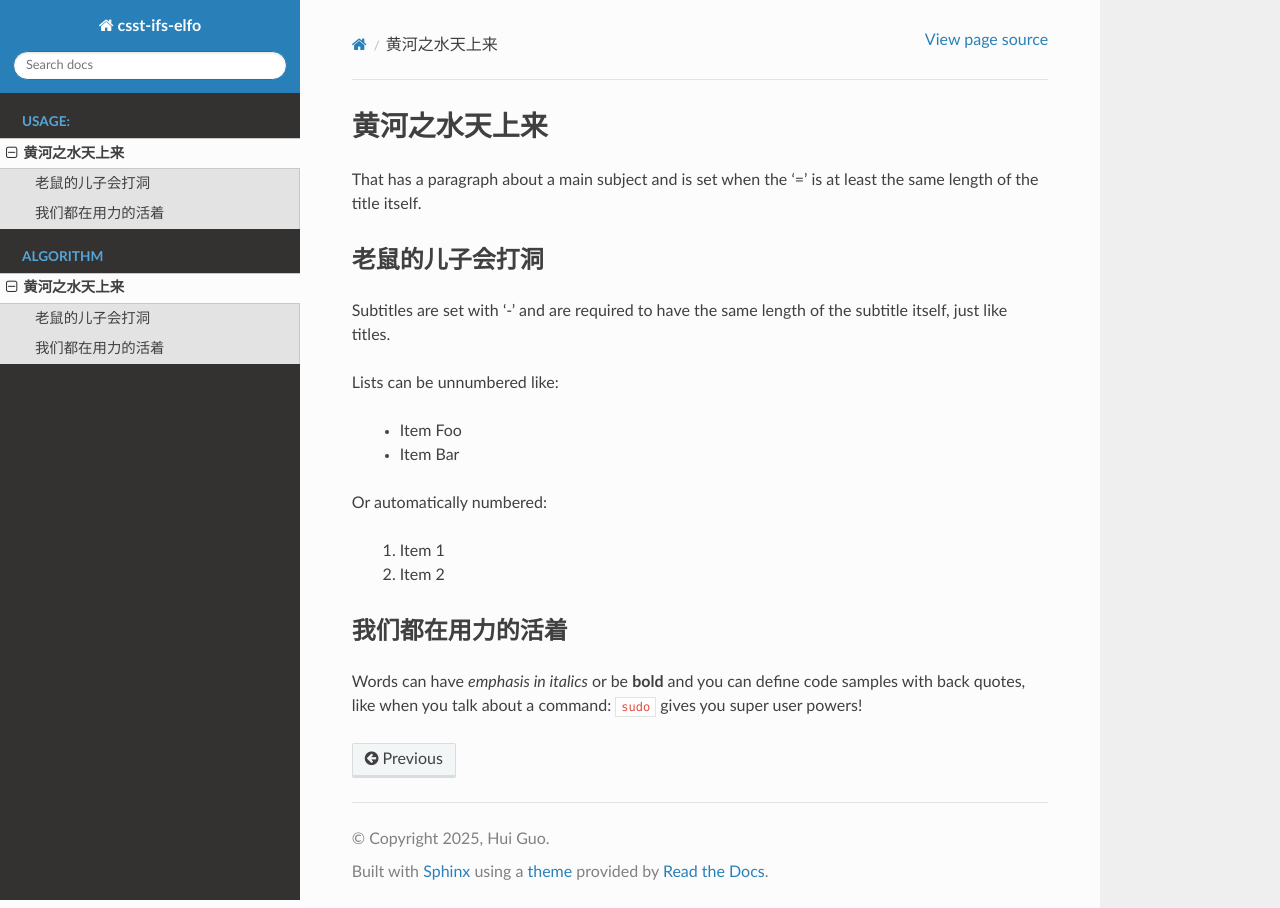
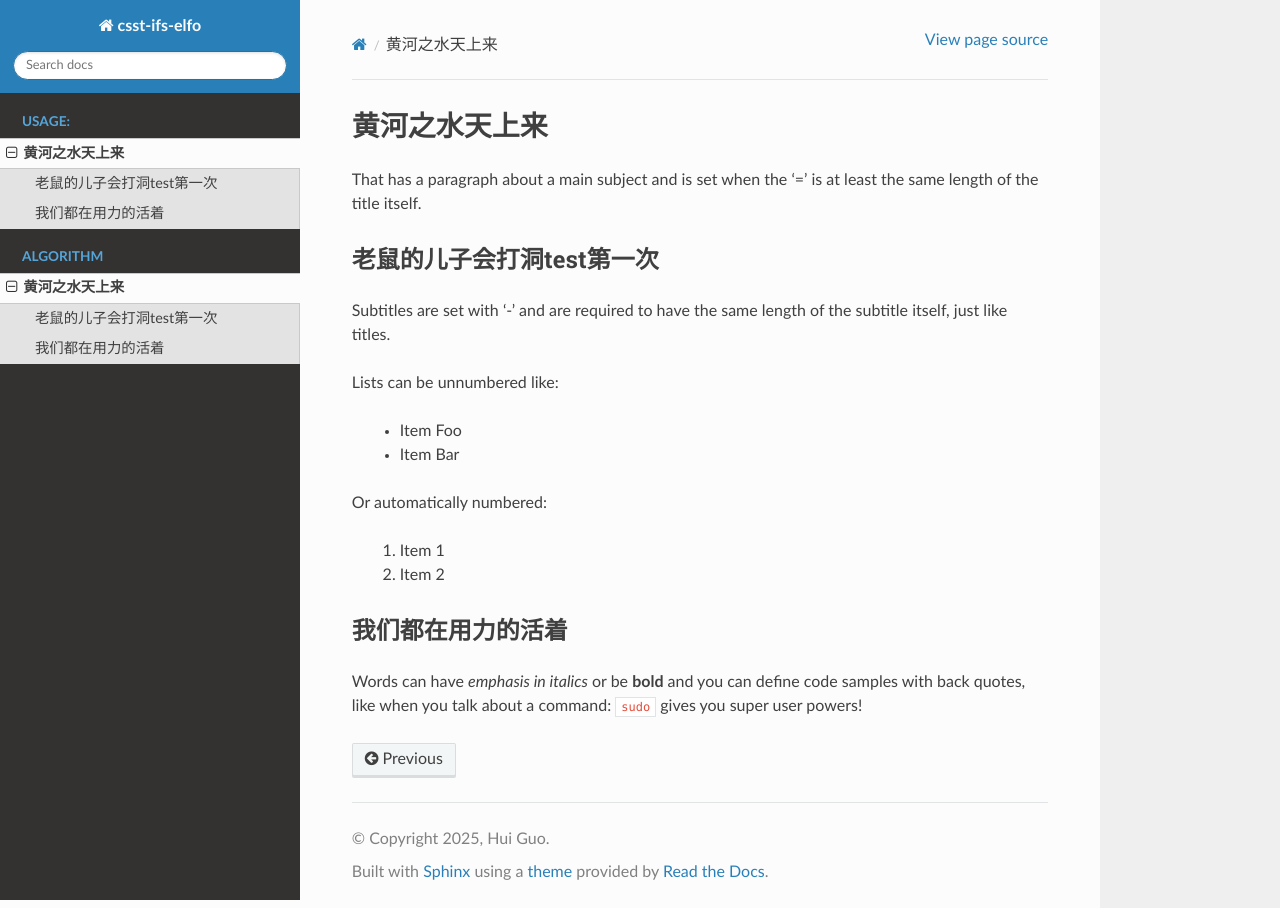
Before and after one commit to GuloHui/csst-ifs-elfo, a Sphinx documentation site: the page built from docs/source/example.rst, in a window 1280 px wide. Built offline with Sphinx 7.4.7 and the Read the Docs theme 3.1.0, drawn with Linux system fonts in a browser that asks for light colours.

Commit message:
test autobulid

```diff
--- a/docs/source/example.rst
+++ b/docs/source/example.rst
@@ -3,7 +3,7 @@
 That has a paragraph about a main subject and is set when the '='
 is at least the same length of the title itself.
 
-老鼠的儿子会打洞
+老鼠的儿子会打洞test第一次
 ----------------
 Subtitles are set with '-' and are required to have the same length
 of the subtitle itself, just like titles.
```
Also changed, not shown: 1 other file.
